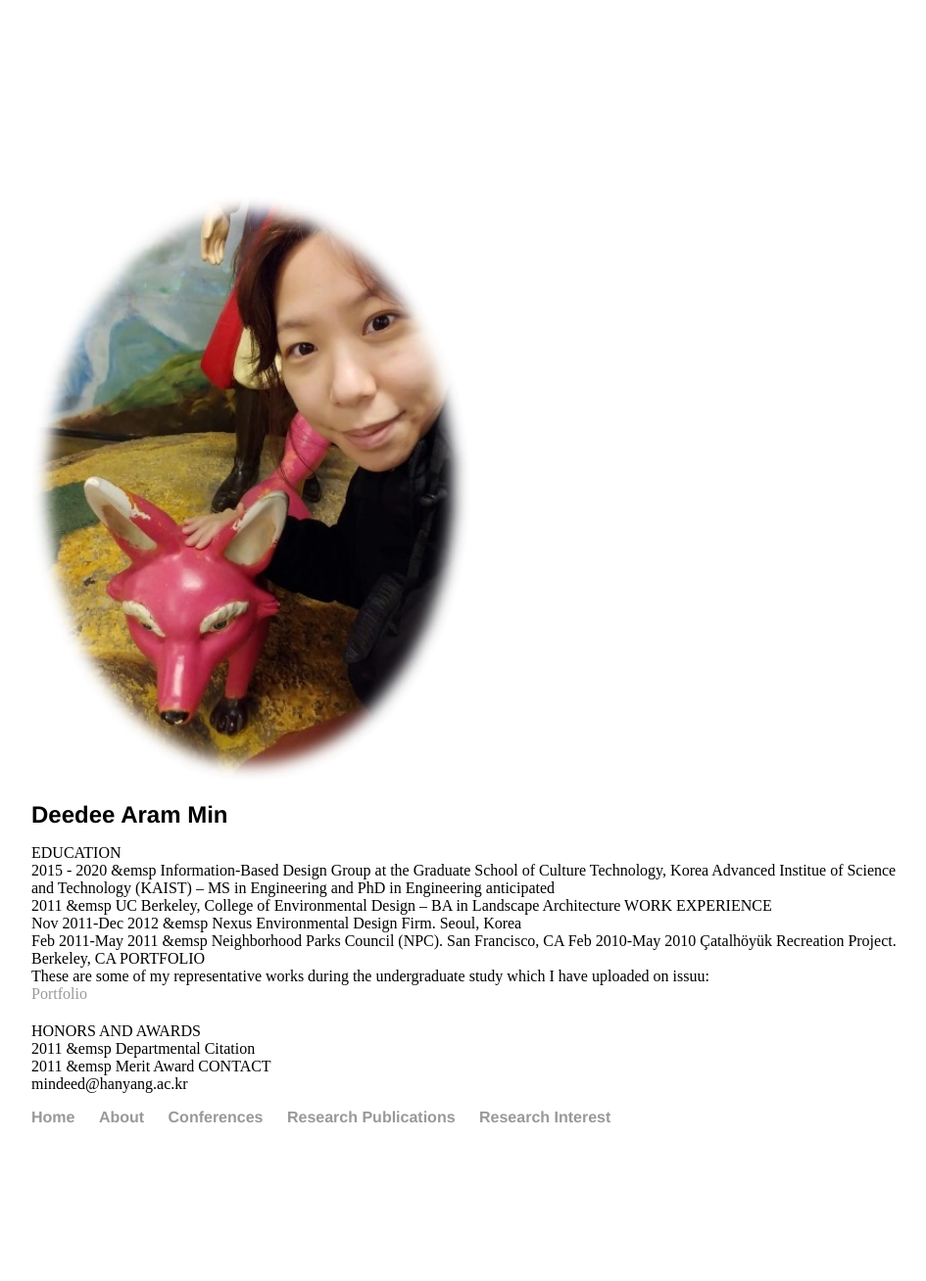
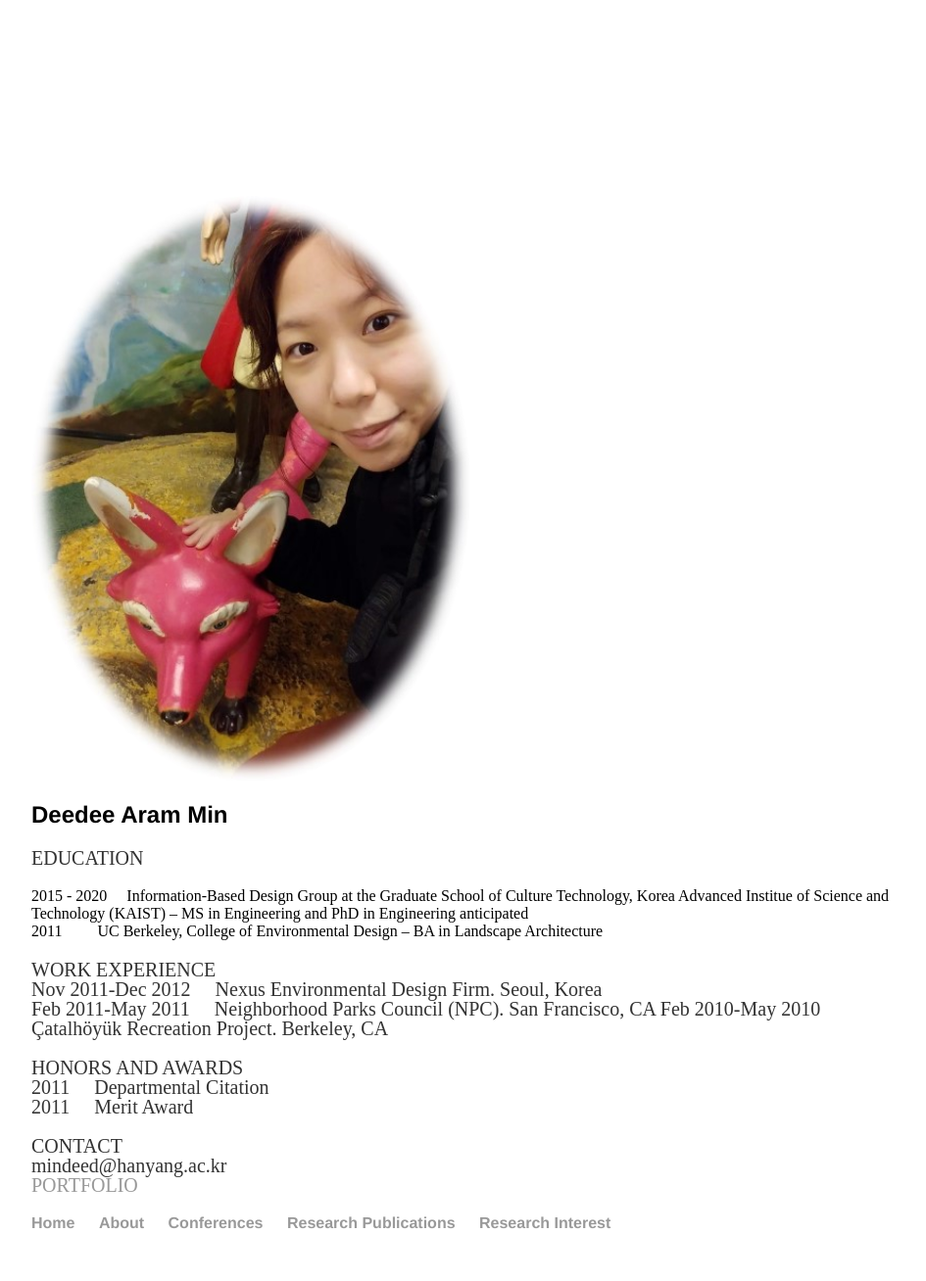
Before and after one commit to mindeed/mindeed.github.io, a Jekyll site: the page built from About/index.html, in a window 1280 px wide. Shown: the whole page at 98% size, without its empty margins (160-1105 px from the left). Built offline with Jekyll 4.4.1, drawn with Linux system fonts in a browser that asks for light colours; before the commit the page ends 1200 px from its top, so only the background shows below that.

Commit message:
Update index.html

```diff
--- a/About/index.html
+++ b/About/index.html
@@ -10,26 +10,21 @@
 
 	<h1>Deedee Aram Min</h1>
 
-	EDUCATION<br>
-	2015 - 2020 &emsp Information-Based Design Group at the Graduate School of Culture Technology, Korea Advanced Institue of Science and Technology (KAIST) – MS in Engineering and PhD in Engineering anticipated <br>
-	2011 &emsp UC Berkeley, College of Environmental Design – BA in Landscape Architecture
+	<p> EDUCATION </p>
+	2015 - 2020 &nbsp &nbsp Information-Based Design Group at the Graduate School of Culture Technology, Korea Advanced Institue of Science and Technology (KAIST) – MS in Engineering and PhD in Engineering anticipated <br>
+	2011 &nbsp &nbsp &nbsp &nbsp UC Berkeley, College of Environmental Design – BA in Landscape Architecture
 
-	WORK EXPERIENCE<br>
-	Nov 2011-Dec 2012 &emsp Nexus Environmental Design Firm. Seoul, Korea <br>
-	Feb 2011-May 2011 &emsp Neighborhood Parks Council (NPC). San Francisco, CA  Feb 2010-May 2010 Çatalhöyük Recreation Project. Berkeley, CA
+	<p> WORK EXPERIENCE<br>
+	Nov 2011-Dec 2012 &nbsp &nbsp Nexus Environmental Design Firm. Seoul, Korea <br>
+	Feb 2011-May 2011 &nbsp &nbsp Neighborhood Parks Council (NPC). San Francisco, CA  Feb 2010-May 2010 Çatalhöyük Recreation Project. Berkeley, CA
 
+	<p> HONORS AND AWARDS<br>
+	2011 &nbsp &nbsp Departmental Citation <br>
+	2011 &nbsp &nbsp Merit Award
 
-	PORTFOLIO<br>
-	These are some of my representative works during the undergraduate study which I have uploaded on issuu: <br>
-	<a href="https://issuu.com/deedeemin/docs/landscape_portfolio">Portfolio</a></p>
-
-	HONORS AND AWARDS<br>
-	2011 &emsp Departmental Citation <br>
-	2011 &emsp Merit Award
-
-	CONTACT<br>
-	mindeed@hanyang.ac.kr
-
+	<p> CONTACT<br>
+	mindeed@hanyang.ac.kr <br>
+	<a href="https://issuu.com/deedeemin/docs/landscape_portfolio">PORTFOLIO</a></p>
 
 </div>
 
```
